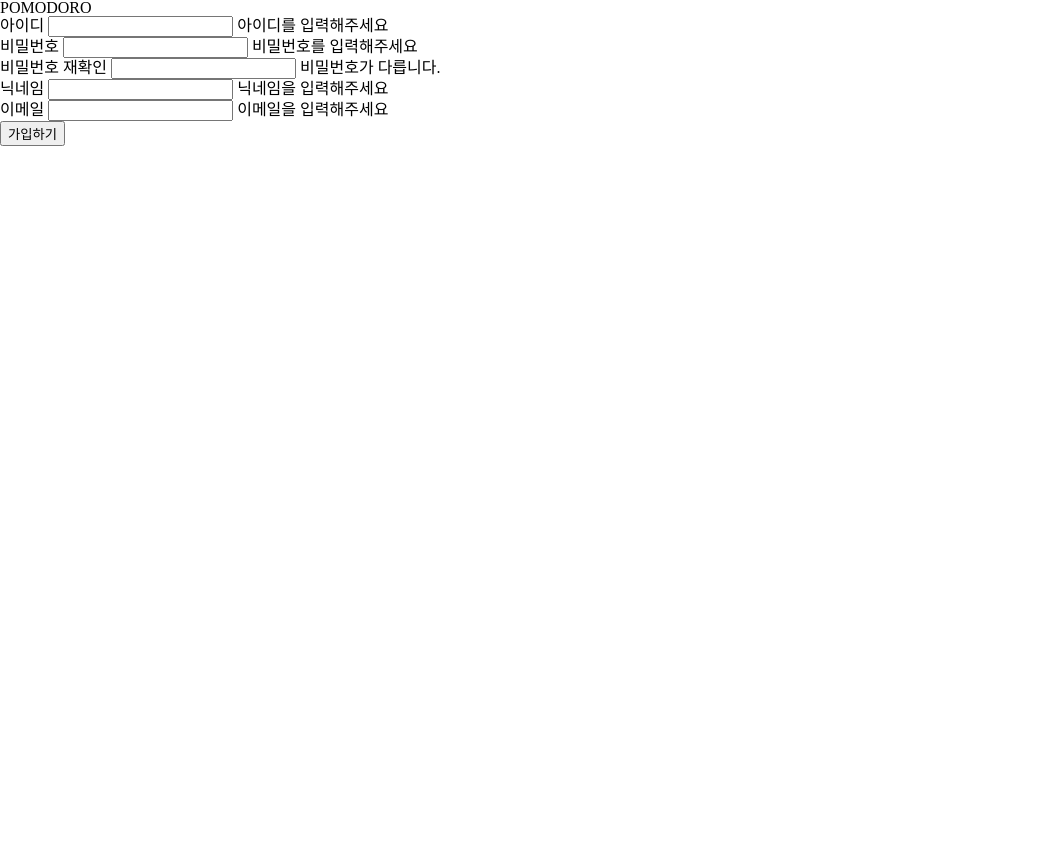
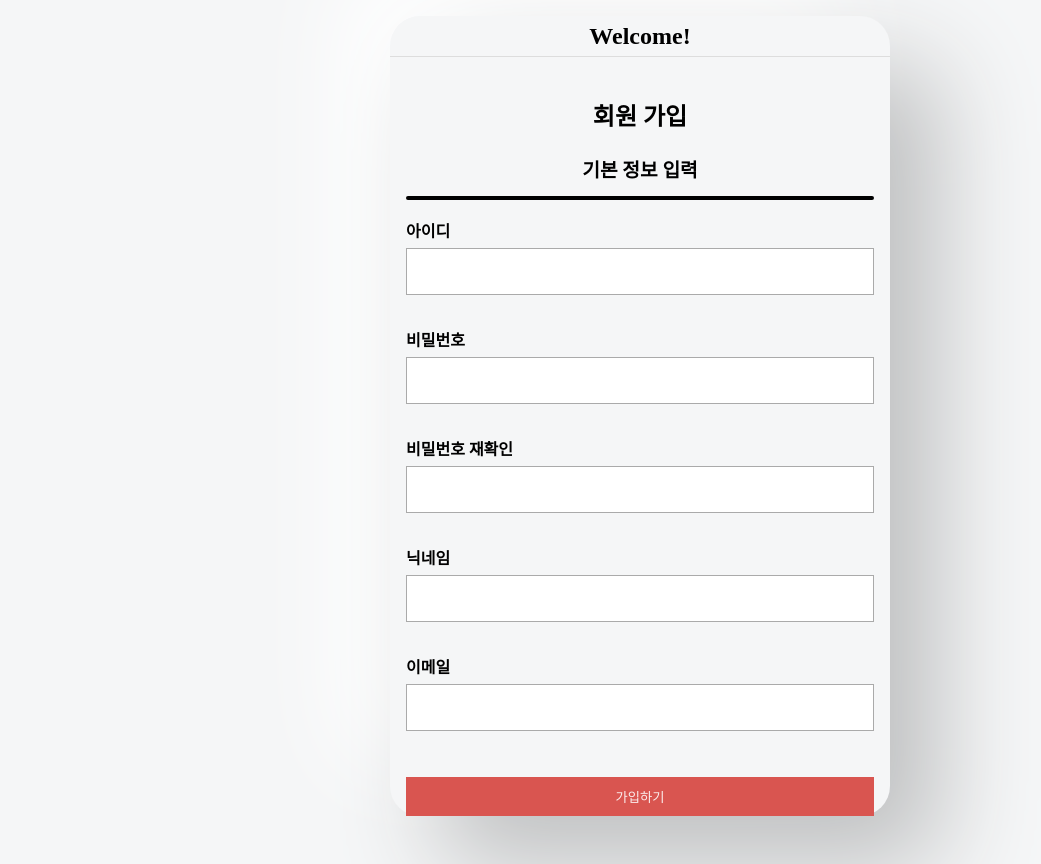
Before and after one commit to Sunflo-H/signUpPage, a plain HTML site: page index.html in a window 1280 px wide. Shown: the whole page, without its empty margins (0-1041 px from the left). Before the commit the page ends 800 px from the top, so only its background shows below. Drawn offline with Linux system fonts and the light colour scheme; files that its build step writes are made by us from their sources.

Commit message:
header와 헤드쪽 완성

```diff
--- a/index.css
+++ b/index.css
@@ -8,6 +8,7 @@
     --white2 : #FFFFFFB3;
     --gray : #aaa;
 }
+
 * {
     box-sizing: border-box;
 }
@@ -15,32 +16,50 @@ body {
     background-color: #f5f6f7;
 }
 .hidden {
-    /* opacity: 0;
-    pointer-events: none; */
     display: none !important;
 }
 
 /* wrapper */
 .wrapper {
     width: 500px;
-    margin: auto;
+    margin: 1rem auto;
+
+    /* 뉴모피즘 디자인을 적용한 코드 */
+    border-radius: 30px;
+    background: #f5f6f7;
+    box-shadow:  50px 50px 100px #bfc0c1,
+                -50px -50px 100px #ffffff;
 }
 
 /* header */
 header {
-    width: auto;
-    margin: 4rem 0 0;
+    padding: 0.5rem 0;
     text-align: center;
+    border-bottom: 1px solid #ddd;
 }
 header span {
-    color: #D95550;
-    font-size: 3.5rem;
-    font-weight: 600;
+    color: black;
+    font-size: 1.5rem;
+    font-weight: bold;
 }
 
 /* main */
 main {
-    margin: 2rem 1rem;
+    margin: 3rem 1rem;
+}
+main .head-container {
+    font-size: 1.5rem;
+    font-weight: bold;
+    text-align: center;
+}
+main .head-container div:nth-child(2) {
+    margin-top: 2rem;
+    font-size: 1.2rem;
+    padding-bottom: 1rem;
+}
+main .head-container .border-radius {
+    border: 2px solid black;
+    border-radius: 10px;
 }
 main .input-container {
     margin-top: 0.5rem;
@@ -55,11 +74,18 @@ main label {
 main label + input {
     width: 100%;
     outline: none;
+    /* outline: 3px solid red; */
+    /* outline-style: blue; */
     padding: 15px;
     border: 1px solid #aaa;
     margin-top: 0.5rem;
     cursor: pointer;
 }
+main label + input:focus {
+    outline: 1px outset rgba(170, 50, 220, .6);
+    /* border-radius: 2rem; */
+}
+
 main .warning {
     display: block;
     color: red;
--- a/index.html
+++ b/index.html
@@ -6,40 +6,45 @@
     <meta http-equiv="X-UA-Compatible" content="IE=edge">
     <meta name="viewport" content="width=device-width, initial-scale=1.0">
     <title>회원가입</title>
-    <link rel="stylesheet" href="../css/reset.css">
-    <link rel="stylesheet" href="../css/signup.css">
-    <script src="../js/signup.js" defer></script>
+    <link rel="stylesheet" href="./reset.css">
+    <link rel="stylesheet" href="./index.css">
+    <script src="./index.js" defer></script>
 </head>
 
 <body>
     <div class="wrapper">
         <header>
-            <span>POMODORO</span>
+            <span>Welcome!</span>
         </header>
         <main>
+            <div class="head-container">
+                <div>회원 가입</div>
+                <div>기본 정보 입력</div>
+                <div class="border-radius"></div>
+            </div>
             <div class="input-container">
                 <label for="input-id">아이디</label>
-                    <input type="text" id="input-id" name="id" required>
+                <input type="text" id="input-id" name="id">
                 <span class="warning hidden"> 아이디를 입력해주세요</span>
             </div>
             <div class="input-container">
                 <label for="input-password">비밀번호</label>
-                    <input type="password" id="input-password" name="password" required>
+                <input type="password" id="input-password" name="password">
                 <span class="warning hidden"> 비밀번호를 입력해주세요</span>
             </div>
             <div class="input-container">
                 <label for="input-password-reconfirm">비밀번호 재확인</label>
-                    <input type="password" id="input-password-reconfirm" name="password-reconfirm" required>
+                <input type="password" id="input-password-reconfirm" name="password-reconfirm">
                 <span class="warning hidden"> 비밀번호가 다릅니다.</span>
             </div>
             <div class="input-container">
                 <label for="input-nickname">닉네임</label>
-                    <input type="text" id="input-nickname" name="nickname" required>
+                <input type="text" id="input-nickname" name="nickname">
                 <span class="warning hidden"> 닉네임을 입력해주세요</span>
             </div>
             <div class="input-container">
                 <label for="input-email">이메일</label>
-                    <input type="email" id="input-email" name="email" required>
+                <input type="email" id="input-email" name="email">
                 <span class="warning hidden"> 이메일을 입력해주세요</span>
             </div>
             <button>가입하기</button>
--- a/index.js
+++ b/index.js
@@ -1,8 +1,3 @@
-// 아이디 이메일 형식, 아이디 중복 체크
-// 비밀번호 체크
-// 닉네임 중복 체크
-
-
 const signUpBtn = document.querySelector('button');
 const id = document.querySelector('#input-id');
 const pwd = document.querySelector('#input-password');
@@ -10,11 +5,6 @@ const pwdReconfirm = document.querySelector('#input-password-reconfirm');
 const nickname = document.querySelector('#input-nickname');
 const email = document.querySelector('#input-email');
 
-/*
-회원이 없을때 -> 회원에 아무값이나 넣고 일단 로컬저장소에 회원 저장소 생성
-회원가입 페이지 열면 회원저장소가 있든 없든 일단 불러와야해 JSON.parse로 변환해서 가져와야지
-
-*/
 // 회원이 0명, 즉 로컬저장소에 아직 회원저장공간이 없는경우에는 아무값이나 넣어서 만든다.
 if(localStorage.getItem('users') === null) {
     let arr = [];
@@ -38,28 +28,6 @@ class User {
         this.pwd = pwd;
         this.nickname = nickname;
         this.email = email;
-        this.stats = {
-            estimatedTime: 0,
-            taskToComplete: 0,
-            completedTime: 0,
-            completedTask: 0
-        };
-        this.total
-        this.alarm = {
-            pomodoro: "",
-            break: ""
-        };
-        this.sumAllTimes = ""
-        this.tasks = [
-            {
-                name: "",
-                time: "",
-                runTime: { current: "", max: "" },
-                key: "",
-                complete: "",
-            }
-        ];
-        this.breakTime = "";
     }
 }
 
```
Lines whose indentation alone changed are shown as unchanged.
